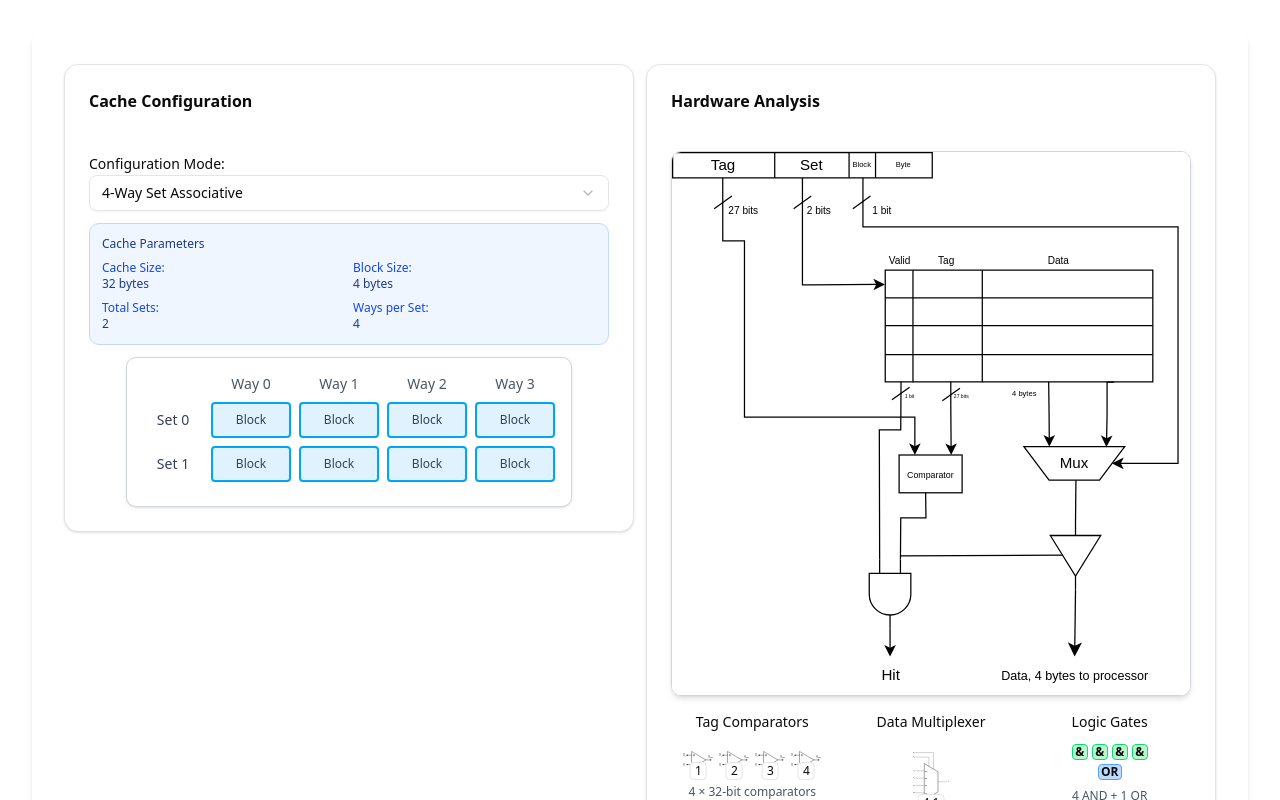
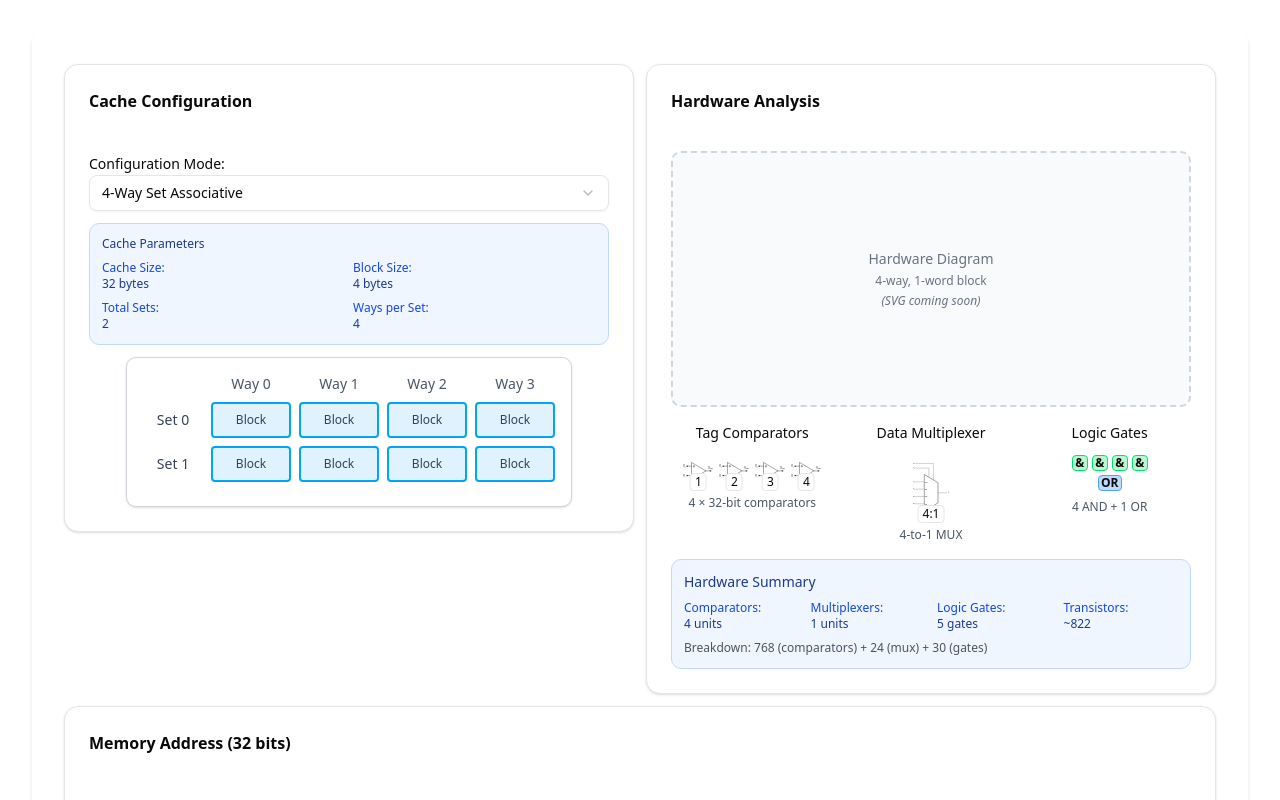
Before and after one commit to Goodr-Interactive/viz-computer-systems, a React (Vite) app: page /csc368/associativity in a window 1280 px wide. Shown: the top 800 px of the page. Built offline with nearby package versions, Linux system fonts and the light colour scheme.

Commit message:
placeholders for associativity added

```diff
--- a/src/pages/csc368/cache/components/Associativity.tsx
+++ b/src/pages/csc368/cache/components/Associativity.tsx
@@ -262,6 +262,25 @@ function HardwareComplexity({ config }: HardwareComplexityProps) {
   const numComparators = config.ways; // One comparator per way for tag comparison
   const muxSize = config.ways; // MUX size equals number of ways
 
+  // Get the appropriate SVG for the current configuration
+  const getAssociativitySvg = (config: CacheConfig) => {
+    const key = `${config.ways}-way-${config.blockSizeWords}-word`;
+
+    // TODO: Add more SVGs as they become available
+    const svgMap: Record<string, string> = {
+      "1-way-2-word": AssociativitySvg, // Currently available: direct-mapped with 2 words
+      // Add placeholders for future SVGs:
+      // "1-way-1-word": DirectMapped1WordSvg,
+      // "2-way-1-word": TwoWaySetAssociativeSvg,
+      // "4-way-1-word": FourWaySetAssociativeSvg,
+      // "8-way-1-word": FullyAssociativeSvg,
+    };
+
+    return svgMap[key] || null;
+  };
+
+  const currentSvg = getAssociativitySvg(config);
+
   // Transistor count estimation (rough calculation)
   const transistorsPerComparator = 32 * 6; // ~6 transistors per bit comparison (XNOR gate)
   const transistorsPerMux = config.ways > 1 ? config.ways * 4 + 8 : 0; // Transmission gates + control logic
@@ -277,16 +296,29 @@ function HardwareComplexity({ config }: HardwareComplexityProps) {
 
   return (
     <div className="space-y-4">
-      {/* Hardware Components Grid */}
       {/* Hardware Layout */}
       <div className="space-y-3">
         <div className="flex justify-center">
           <div className="relative max-w-3xl w-full">
+            {currentSvg ? (
               <img
-          src={AssociativitySvg}
-          alt={`${muxSize}-to-1 Multiplexer`}
+                src={currentSvg}
+                alt={`${config.ways}-way cache hardware diagram`}
                 className="w-full h-auto rounded-lg shadow-md border border-gray-300"
               />
+            ) : (
+              <div className="w-full h-64 bg-gray-50 border-2 border-dashed border-gray-300 rounded-lg flex items-center justify-center">
+                <div className="text-center text-gray-500">
+                  <div className="text-sm font-medium mb-1">Hardware Diagram</div>
+                  <div className="text-xs">
+                    {config.ways}-way, {config.blockSizeWords}-word block
+                  </div>
+                  <div className="text-xs mt-1 italic">
+                    (SVG coming soon)
+                  </div>
+                </div>
+              </div>
+            )}
           </div>
         </div>
       </div>
```
Lines whose indentation alone changed are shown as unchanged.
